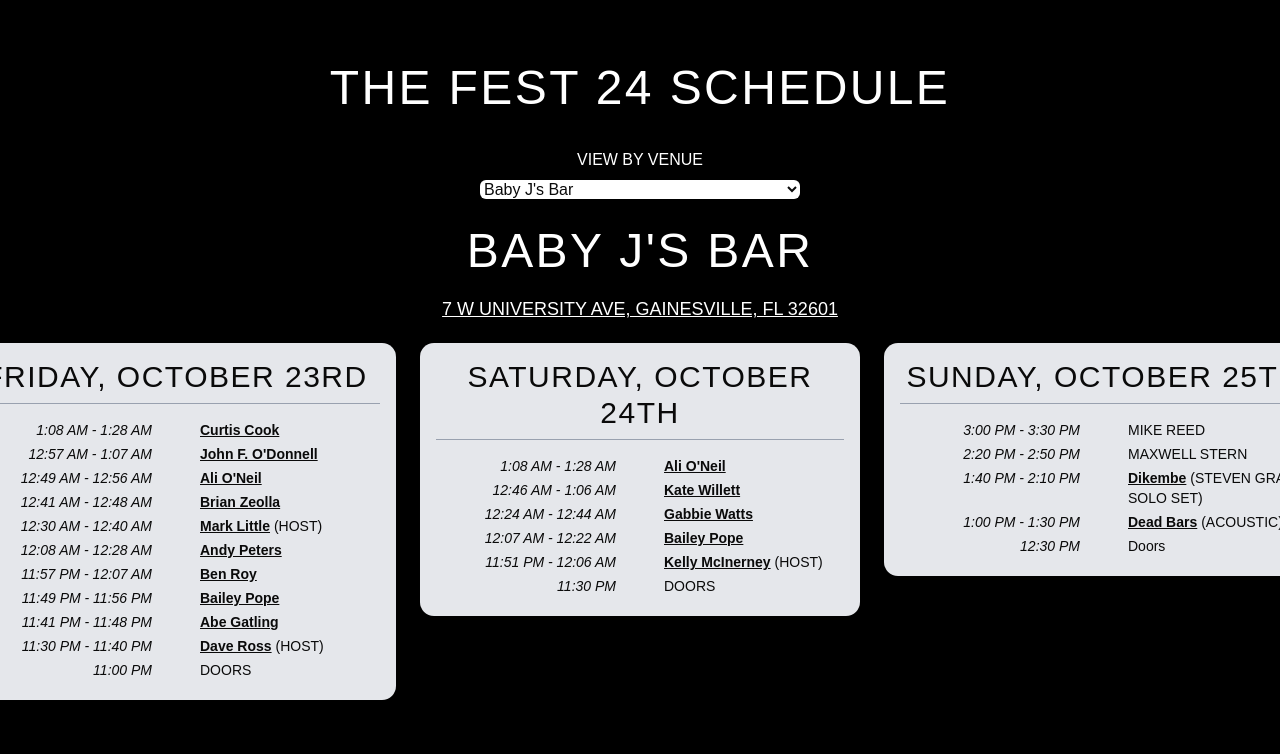
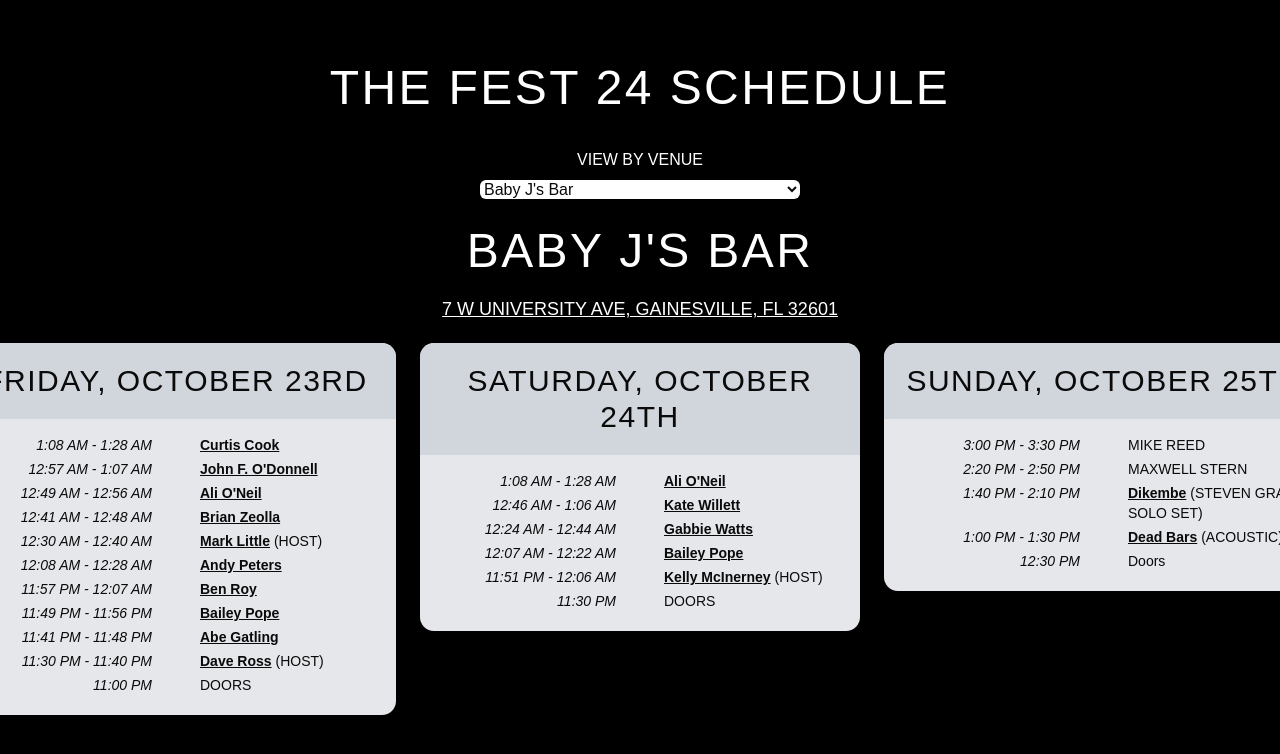
Before and after one commit to carolb92/fest-24-schedule-mockup, a React (Vite) app: page / in a window 1280 px wide. Shown: the top 754 px of the page. Built offline with nearby package versions, Linux system fonts and the light colour scheme.

Commit message:
Small fixes

```diff
--- a/src/components/ScheduleCard.tsx
+++ b/src/components/ScheduleCard.tsx
@@ -18,9 +18,9 @@
 	footerContent,
 }: ScheduleCardProps) {
 	return (
-		<Card className="bg-gray-200 h-full w-88 sm:w-100 lg:w-110">
-			<CardHeader>
-				<CardTitle className="uppercase tracking-wider text-3xl text-center border-b border-gray-400 font-display pb-2">
+		<Card className="bg-gray-200 h-full w-88 sm:w-100 lg:w-110 pt-0">
+			<CardHeader className="bg-gray-300 py-5">
+				<CardTitle className="uppercase tracking-wider text-3xl text-center font-display">
 					{title}
 				</CardTitle>
 			</CardHeader>
--- a/src/components/VenueCardContainer.tsx
+++ b/src/components/VenueCardContainer.tsx
@@ -35,11 +35,11 @@
 	}
 
 	// sort each day desc by start time
-	const dailySchedulesSorted: EventInfo[][] = [];
-	scheduleByDay.forEach((day) =>
-		dailySchedulesSorted.push(
-			Array.from(day).sort((a, b) => b.start_time - a.start_time),
-		),
+	const dailySchedulesSorted = Array.from(scheduleByDay.entries()).map(
+		([dayNum, events]): [number, EventInfo[]] => [
+			dayNum,
+			Array.from(events).sort((a, b) => b.start_time - a.start_time),
+		],
 	);
 
 	const venueAddress = addresses[venue];
@@ -51,17 +51,16 @@
 			</h2>
 			<a
 				className="text-white text-lg text-center uppercase underline"
-				href={`https://www.google.com/maps/place/${venueAddress}`}
+				href={`https://www.google.com/maps/place/${encodeURIComponent(venueAddress)}`}
 				target="_blank"
 				rel="noopener noreferrer"
 			>
 				{venueAddress}
 			</a>
 			<div className="flex flex-col xl:flex-row gap-6">
-				{dailySchedulesSorted.map((day, i) => {
-					const dayNum = day[0].day;
+				{dailySchedulesSorted.map(([dayNum, day]) => {
 					return (
-						<ScheduleCard title={festDays[dayNum - 1]} key={i}>
+						<ScheduleCard title={festDays[dayNum - 1]} key={dayNum}>
 							<ul>
 								{day.map((event) => (
 									<li
```
